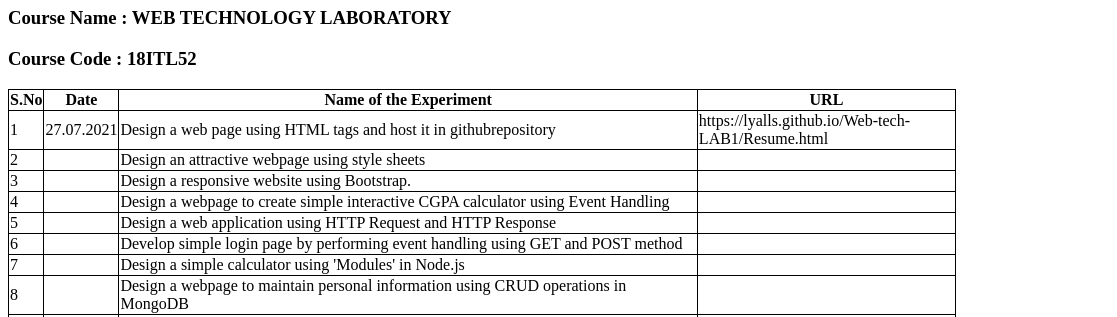
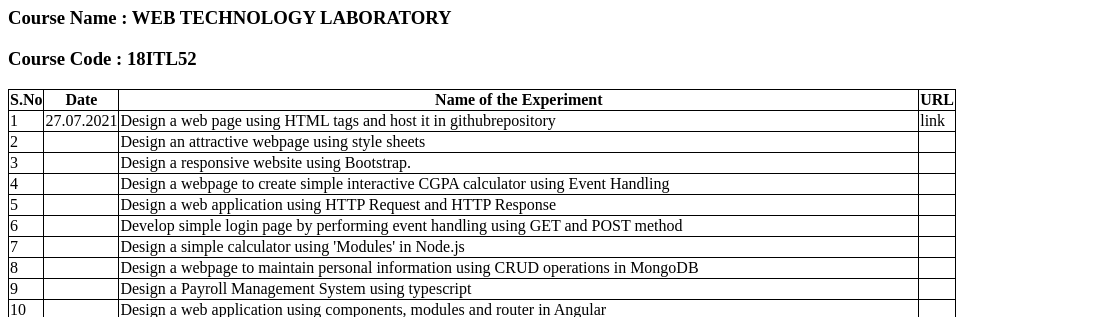
Before and after one commit to lyalls/Web-tech-LAB1, a plain HTML site: page content_page.html in a window 1280 px wide. Shown: the part 154-471 px from the top of the page, 0-1117 px from the left. Drawn offline with Linux system fonts and the light colour scheme.

Commit message:
Update content_page.html

```diff
--- a/content_page.html
+++ b/content_page.html
@@ -34,7 +34,7 @@
             <td>1</td>
             <td>27.07.2021</td>
             <td>Design a web page using HTML tags and host it in githubrepository</td>
-            <td> https://lyalls.github.io/Web-tech-LAB1/Resume.html</td>
+            <td> <a hreh="Resume.html" target="_blank">link</a></td>
         </tr>
         <tr>
             <td>2</td>
```
